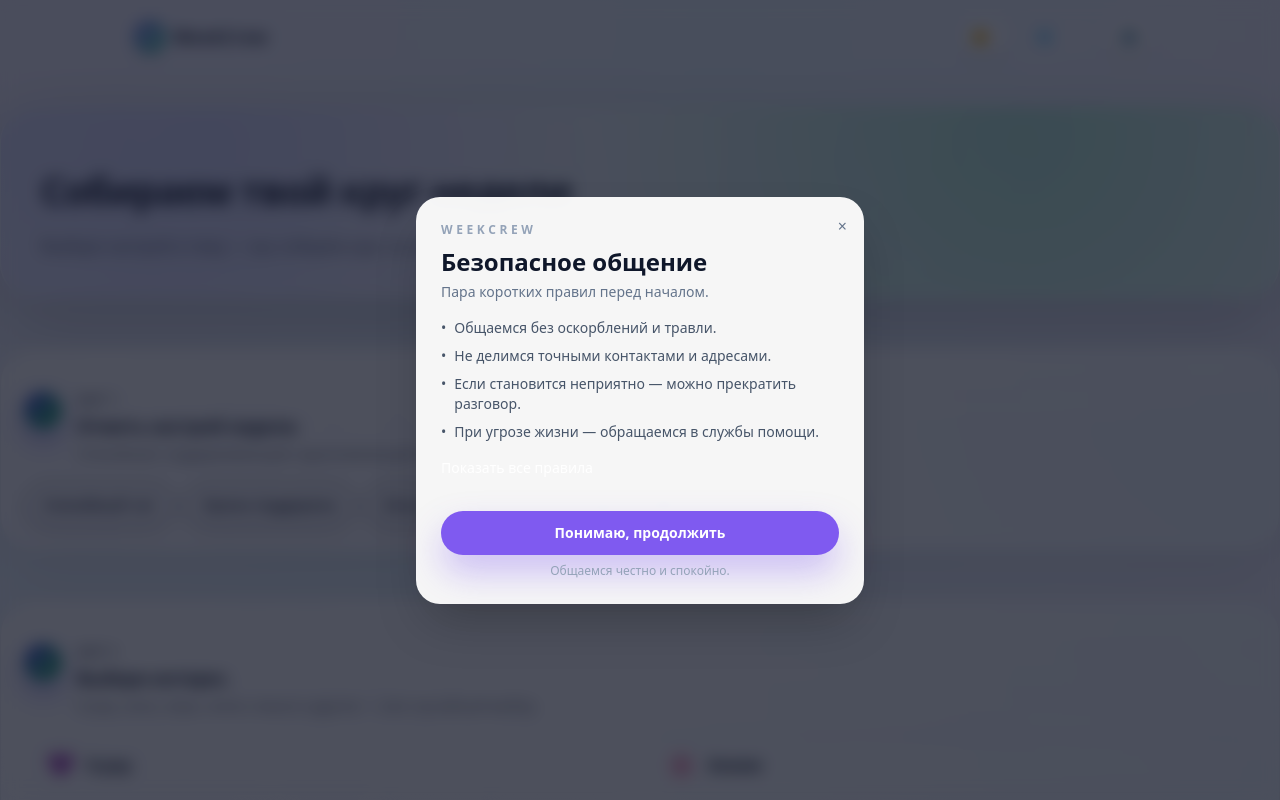
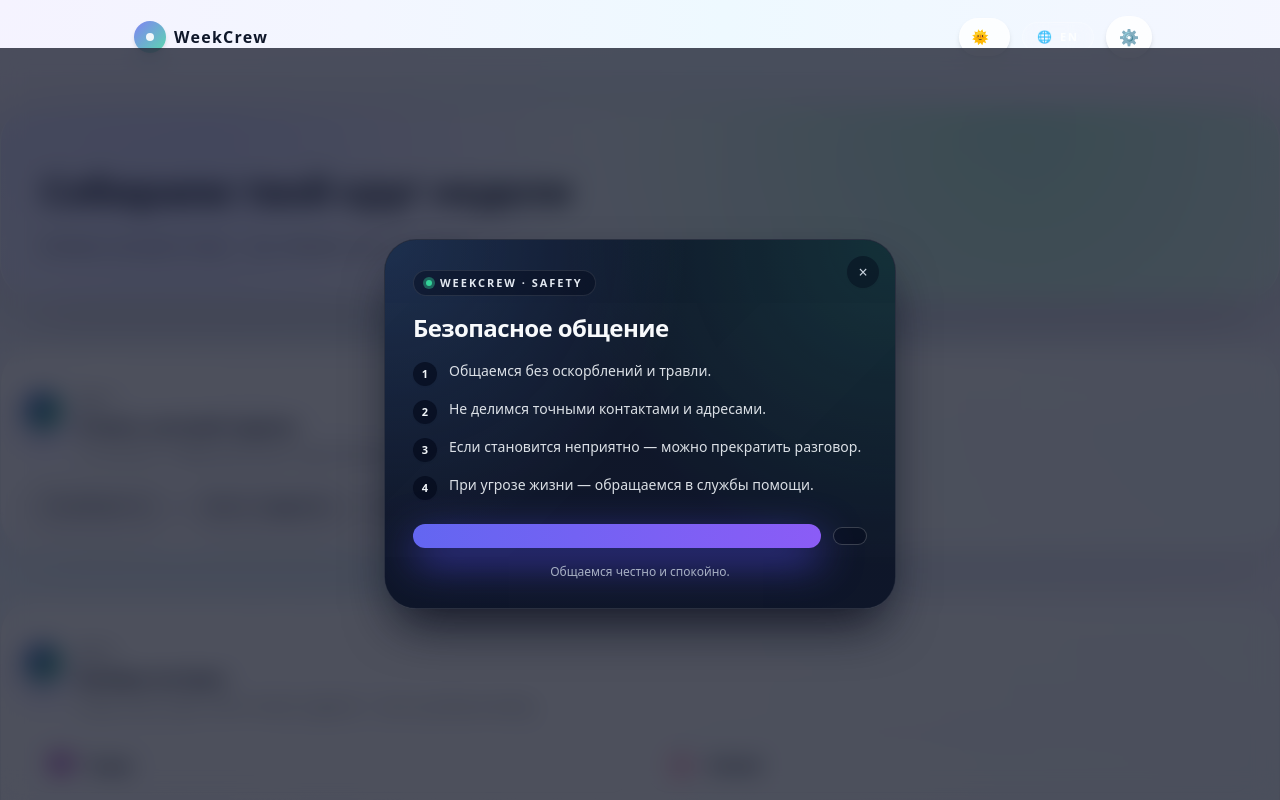
Before and after one commit to QuantumKeyUYU/WeekCrew, a Next.js app: page /explore in a window 1280 px wide. Shown: the top 800 px of the page. Built offline with nearby package versions, Linux system fonts and the light colour scheme; no server answers.

Commit message:
Update safety-rules-modal.tsx

```diff
--- a/src/components/modals/safety-rules-modal.tsx
+++ b/src/components/modals/safety-rules-modal.tsx
@@ -1,8 +1,9 @@
 'use client';
 
-import { useEffect, useState } from 'react';
-import { createPortal } from 'react-dom';
-import clsx from 'clsx';
+import { useEffect } from 'react';
+import { useRouter } from 'next/navigation';
+import { AnimatePresence, motion } from 'framer-motion';
+
 import { useTranslation } from '@/i18n/useTranslation';
 
 interface SafetyRulesModalProps {
@@ -11,86 +12,152 @@
   onClose: () => void;
 }
 
-export const SafetyRulesModal = ({ open, onAccept, onClose }: SafetyRulesModalProps) => {
+export const SafetyRulesModal = ({
+  open,
+  onAccept,
+  onClose,
+}: SafetyRulesModalProps) => {
   const t = useTranslation();
-  const [mounted, setMounted] = useState(false);
-  const [expanded, setExpanded] = useState(false);
+  const router = useRouter();
 
+  const title = t('rules_modal_title') ?? 'Безопасное общение';
+  const subtitle =
+    t('rules_modal_subtitle') ??
+    'Пара коротких правил перед началом — чтобы всем было комфортно.';
+  const pointsRaw = t('rules_modal_points') ?? '';
+  const points =
+    pointsRaw.trim().length > 0
+      ? pointsRaw.split('|').map((item) => item.trim()).filter(Boolean)
+      : [
+          'Общаемся без оскорблений и травли.',
+          'Не делимся точными контактами и адресами.',
+          'Если становится неприятно — можно прекратить разговор.',
+          'При угрозе жизни — обращаемся в службы помощи.',
+        ];
+
+  const primaryCta =
+    t('rules_modal_primary_cta') ?? 'Понимаю, продолжить';
+  const secondaryCta =
+    t('rules_modal_secondary_cta') ?? 'Показать все правила';
+  const footerText =
+    t('rules_modal_footer') ?? 'Общаемся честно и спокойно.';
+
+  // Лочим скролл страницы, пока открыта модалка
   useEffect(() => {
-    setMounted(true);
-  }, []);
-
-  useEffect(() => {
-    if (!open) {
-      setExpanded(false);
-      return;
-    }
-    const originalOverflow = document.body.style.overflow;
+    if (!open) return;
+    const previous = document.body.style.overflow;
     document.body.style.overflow = 'hidden';
     return () => {
-      document.body.style.overflow = originalOverflow;
+      document.body.style.overflow = previous;
     };
   }, [open]);
 
-  const points = t('rules_modal_points').split('|');
+  const handleBackdropClick = () => {
+    onClose();
+  };
 
-  if (!mounted || !open) {
-    return null;
-  }
+  const handleCardClick: React.MouseEventHandler<HTMLDivElement> = (event) => {
+    event.stopPropagation();
+  };
 
-  return createPortal(
-    <div className="fixed inset-0 z-50 flex items-center justify-center bg-slate-950/70 px-4 py-6 text-slate-900 backdrop-blur">
-      <div className="relative w-full max-w-md rounded-3xl border border-white/10 bg-white/95 p-6 shadow-2xl dark:bg-slate-950/95">
+  const handleShowAllRules = () => {
+    onClose();
+    router.push('/safety');
+  };
+
+  if (!open) return null;
+
+  return (
+    <AnimatePresence>
+      {open && (
+        <motion.div
+          role="dialog"
+          aria-modal="true"
+          aria-labelledby="safety-rules-title"
+          className="fixed inset-0 z-40 flex items-center justify-center bg-slate-950/70 backdrop-blur-md"
+          onClick={handleBackdropClick}
+          initial={{ opacity: 0 }}
+          animate={{ opacity: 1 }}
+          exit={{ opacity: 0 }}
+        >
+          <motion.div
+            onClick={handleCardClick}
+            className="relative mx-3 w-full max-w-lg overflow-hidden rounded-[2rem] border border-white/10 bg-slate-900/95 shadow-2xl shadow-slate-950/80"
+            initial={{ y: 24, opacity: 0, scale: 0.98 }}
+            animate={{ y: 0, opacity: 1, scale: 1 }}
+            exit={{ y: 24, opacity: 0, scale: 0.98 }}
+            transition={{ duration: 0.18, ease: 'easeOut' }}
+          >
+            {/* Градиентный фон-шайба */}
+            <div className="pointer-events-none absolute inset-0 opacity-70">
+              <div className="absolute inset-0 bg-[radial-gradient(circle_at_0%_0%,rgba(96,165,250,0.25),transparent_48%),radial-gradient(circle_at_100%_0%,rgba(52,211,153,0.2),transparent_52%),linear-gradient(135deg,rgba(15,23,42,0.98),rgba(15,23,42,0.96))]" />
+            </div>
+
+            {/* Крестик */}
             <button
               type="button"
-          className="absolute right-4 top-4 text-slate-500 transition hover:text-slate-900"
-          aria-label={t('rules_modal_close_label')}
               onClick={onClose}
+              aria-label="Закрыть"
+              className="absolute right-4 top-4 z-10 inline-flex h-8 w-8 items-center justify-center rounded-full bg-slate-950/40 text-slate-300 shadow-sm transition hover:bg-slate-900"
             >
               ×
             </button>
-        <div className="space-y-4">
-          <div>
-            <p className="text-xs font-semibold uppercase tracking-[0.3em] text-slate-400">WeekCrew</p>
-            <h2 className="mt-2 text-2xl font-semibold text-slate-900 dark:text-white">{t('rules_modal_title')}</h2>
-            <p className="mt-1 text-sm text-slate-500 dark:text-slate-300">{t('rules_modal_description')}</p>
+
+            <div className="relative z-10 px-6 pb-6 pt-6 sm:px-7 sm:pb-7 sm:pt-7">
+              {/* Бейдж WeekCrew */}
+              <div className="mb-4 inline-flex items-center gap-2 rounded-full border border-white/10 bg-slate-950/40 px-3 py-1 text-[11px] font-semibold uppercase tracking-[0.18em] text-slate-200">
+                <span className="h-1.5 w-1.5 rounded-full bg-emerald-400 shadow-[0_0_0_3px_rgba(52,211,153,0.4)]" />
+                <span>WeekCrew · safety</span>
               </div>
-          <ul className="space-y-2 text-sm text-slate-600 dark:text-slate-200">
-            {points.map((point) => (
-              <li key={point} className="flex gap-2">
-                <span aria-hidden>•</span>
-                <span>{point}</span>
+
+              <h2
+                id="safety-rules-title"
+                className="text-xl font-semibold tracking-tight text-slate-50 sm:text-2xl"
+              >
+                {title}
+              </h2>
+              <p className="mt-2 text-sm leading-relaxed text-slate-200/80">
+                {subtitle}
+              </p>
+
+              <ul className="mt-4 space-y-3 text-sm text-slate-100/90">
+                {points.map((point, index) => (
+                  <li key={`${point}-${index}`} className="flex gap-3">
+                    <span className="mt-0.5 inline-flex h-6 w-6 flex-shrink-0 items-center justify-center rounded-full bg-slate-950/60 text-[11px] font-semibold text-slate-100 shadow-sm">
+                      {index + 1}
+                    </span>
+                    <span className="leading-relaxed">{point}</span>
                   </li>
                 ))}
               </ul>
-          <button
-            type="button"
-            onClick={() => setExpanded((prev) => !prev)}
-            className="text-sm font-medium text-brand-foreground transition hover:underline"
-          >
-            {expanded ? t('rules_modal_hide_full') : t('rules_modal_show_full')}
-          </button>
-          <div
-            className={clsx(
-              'overflow-hidden text-sm text-slate-500 transition-all dark:text-slate-200',
-              expanded ? 'max-h-48' : 'max-h-0',
-            )}
-          >
-            {expanded && <p className="leading-relaxed">{t('rules_modal_full')}</p>}
-          </div>
-          <div className="flex flex-col gap-2">
+
+              <div className="mt-6 flex flex-col gap-3 sm:flex-row sm:items-center sm:justify-between">
                 <button
                   type="button"
                   onClick={onAccept}
-              className="inline-flex items-center justify-center rounded-full bg-brand px-6 py-3 text-sm font-semibold text-white shadow-[0_18px_35px_rgba(127,90,240,0.35)] transition hover:-translate-y-0.5"
+                  className="inline-flex flex-1 items-center justify-center rounded-full bg-gradient-to-r from-indigo-500 to-violet-500 px-5 py-3 text-sm font-semibold text-white shadow-[0_14px_40px_rgba(79,70,229,0.7)] transition-transform duration-150 hover:-translate-y-[1px]"
                 >
-              {t('rules_modal_cta')}
+                  {primaryCta}
                 </button>
-            <p className="text-center text-xs text-slate-400">{t('rules_modal_footer')}</p>
+
+                <button
+                  type="button"
+                  onClick={handleShowAllRules}
+                  className="inline-flex items-center justify-center rounded-full border border-white/20 bg-slate-950/40 px-4 py-2 text-[12px] font-semibold uppercase tracking-[0.16em] text-slate-200 transition hover:bg-slate-900/80"
+                >
+                  {secondaryCta}
+                </button>
               </div>
+
+              <p className="mt-4 text-center text-xs text-slate-300/80">
+                {footerText}
+              </p>
             </div>
-      </div>
-    </div>,
-    document.body,
+          </motion.div>
+        </motion.div>
+      )}
+    </AnimatePresence>
   );
 };
+
+export default SafetyRulesModal;
```
Lines whose indentation alone changed are shown as unchanged.
